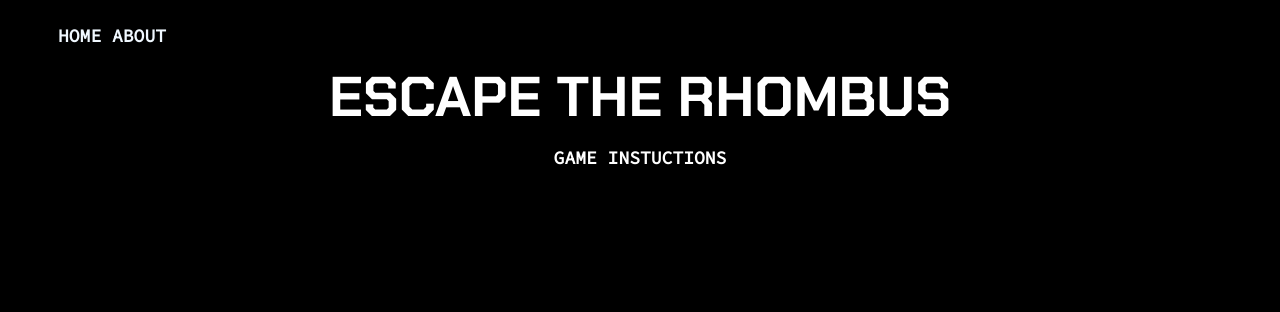
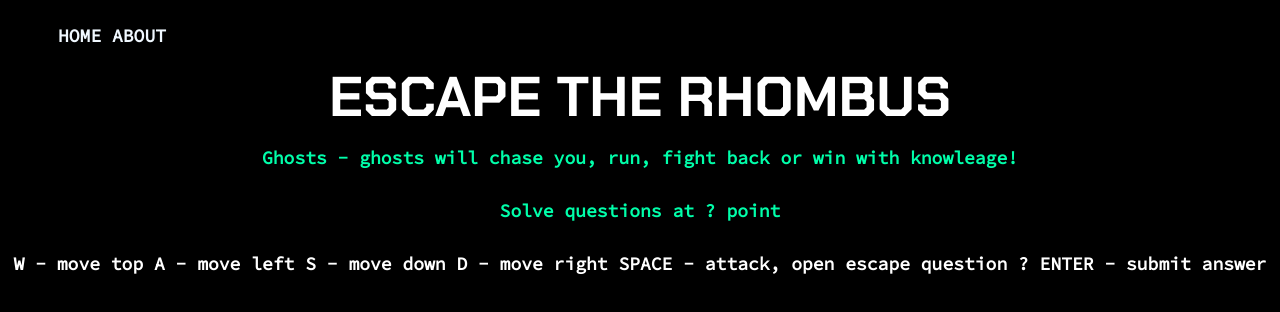
Before and after one commit to RhombusTeam/Rhombus, a plain HTML site: page game.html in a window 1280 px wide. Drawn offline with Linux system fonts and the light colour scheme.

Commit message:
Game instructions
New instructions

```diff
--- a/game.html
+++ b/game.html
@@ -17,10 +17,21 @@
  display: grid;
  justify-content: center;
  align-content: center;">ESCAPE THE RHOMBUS</h1>
+<h5 style="color: #0fa">
+    Ghosts - ghosts will chase you, run, fight back or win with knowleage! </h5>
+    <h5 style="color: #0fa">Solve questions at ? point</h5>
+    </h5>
 
-<h5> GAME INSTUCTIONS</h5>
-<h5></h5>
- <script style= "padding-left: 50px;" type="module" src="main.js"></script>
+<h5>
+    W - move top
+    A - move left
+    S - move down
+    D - move right
+    SPACE - attack, open escape question ?
+    ENTER - submit answer
+    </h5>
+<script style= "padding-left: 100px;" type="module" src="main.js"></script></canvas>
+
 </body>
 
   </html>
```
